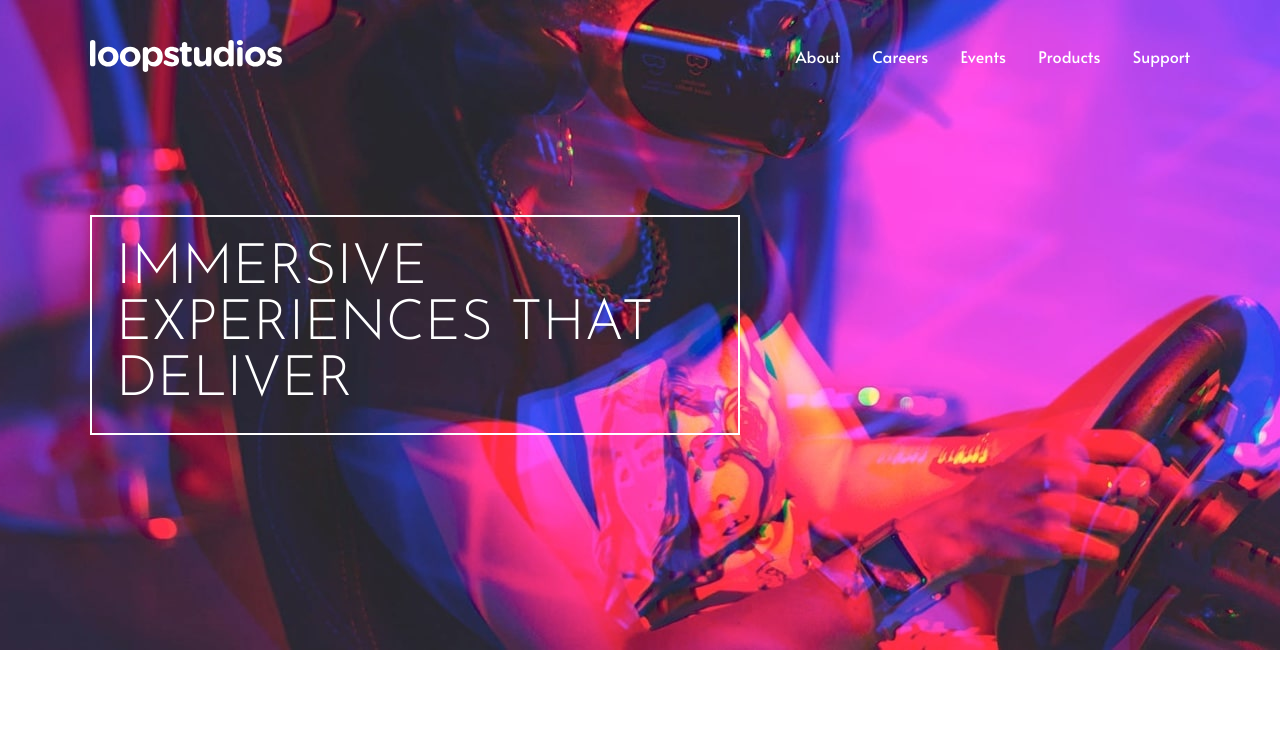
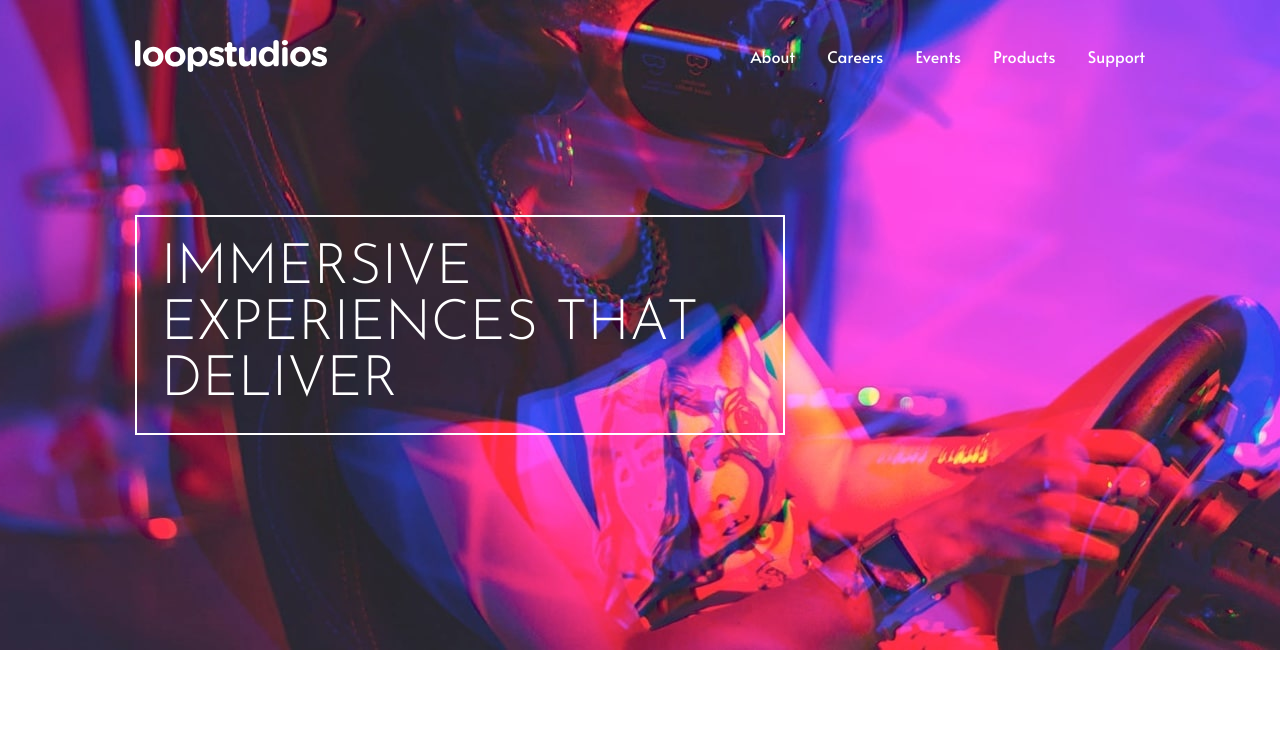
Before and after one commit to kalrog-dev/fem_loopstudios, a React (Vite) app: page / in a window 1280 px wide. Shown: the top 744 px of the page. Built offline with nearby package versions, Linux system fonts and the light colour scheme; the HTML template or start-up script is replaced by a standard one.

Commit message:
Adjust margins and creations grid media

```diff
--- a/src/App.css
+++ b/src/App.css
@@ -108,7 +108,7 @@ h2 {
   }
 }
 
-@media (min-width: 1400px) {
+@media (min-width: 1440px) {
   .hero-title {
     font-size: 4.5rem;
   }
--- a/src/components/Creations.css
+++ b/src/components/Creations.css
@@ -38,3 +38,15 @@
   color: #fff;
   width: 125px;
 }
+
+@media (min-width: 768px) {
+  .creations-grid {
+    grid-template-columns: repeat(3, 1fr);
+  }
+}
+
+@media (min-width: 992px) {
+  .creations-grid {
+    grid-template-columns: repeat(4, 1fr);
+  }
+}
--- a/src/components/Creations.tsx
+++ b/src/components/Creations.tsx
@@ -3,7 +3,7 @@ import creationImages from '../creation-images'
 import './Creations.css'
 
 export default function Creations() {
-  const isLargeScreen = useMediaQuery('(min-width: 1200px)')
+  const isLargeScreen = useMediaQuery('(min-width: 768px)')
   console.log(isLargeScreen)
 
   return (
--- a/src/components/Header.css
+++ b/src/components/Header.css
@@ -24,7 +24,13 @@ header {
   }
 }
 
-@media (min-width: 1400px) {
+@media (min-width: 1200px) {
+  header {
+    padding-inline: 9em;
+  }
+}
+
+@media (min-width: 1440px) {
   header {
     padding-inline: 11em;
   }
--- a/src/components/Hero.css
+++ b/src/components/Hero.css
@@ -34,7 +34,13 @@
   }
 }
 
-@media (min-width: 1400px) {
+@media (min-width: 1200px) {
+  .hero-content {
+    margin-inline: 9em;
+  }
+}
+
+@media (min-width: 1440px) {
   .hero-content {
     margin-inline: 11em;
   }
--- a/src/components/Main.css
+++ b/src/components/Main.css
@@ -8,13 +8,19 @@ main {
   }
 }
 
-@media (min-width: 992) {
+@media (min-width: 992px) {
   main {
     padding-inline: 6em;
   }
 }
 
-@media (min-width: 1400px) {
+@media (min-width: 1200px) {
+  main {
+    padding-inline: 9em;
+  }
+}
+
+@media (min-width: 1440px) {
   main {
     padding-inline: 11em;
   }
```
